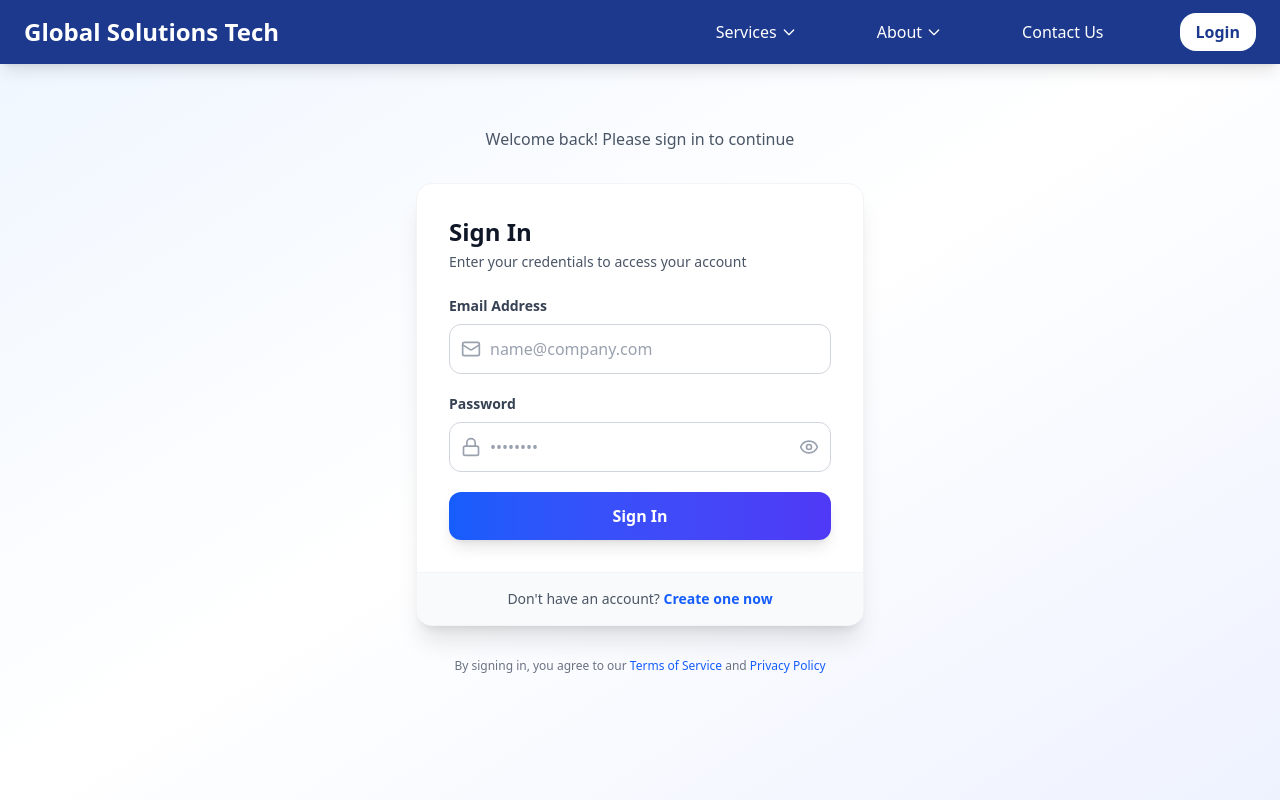
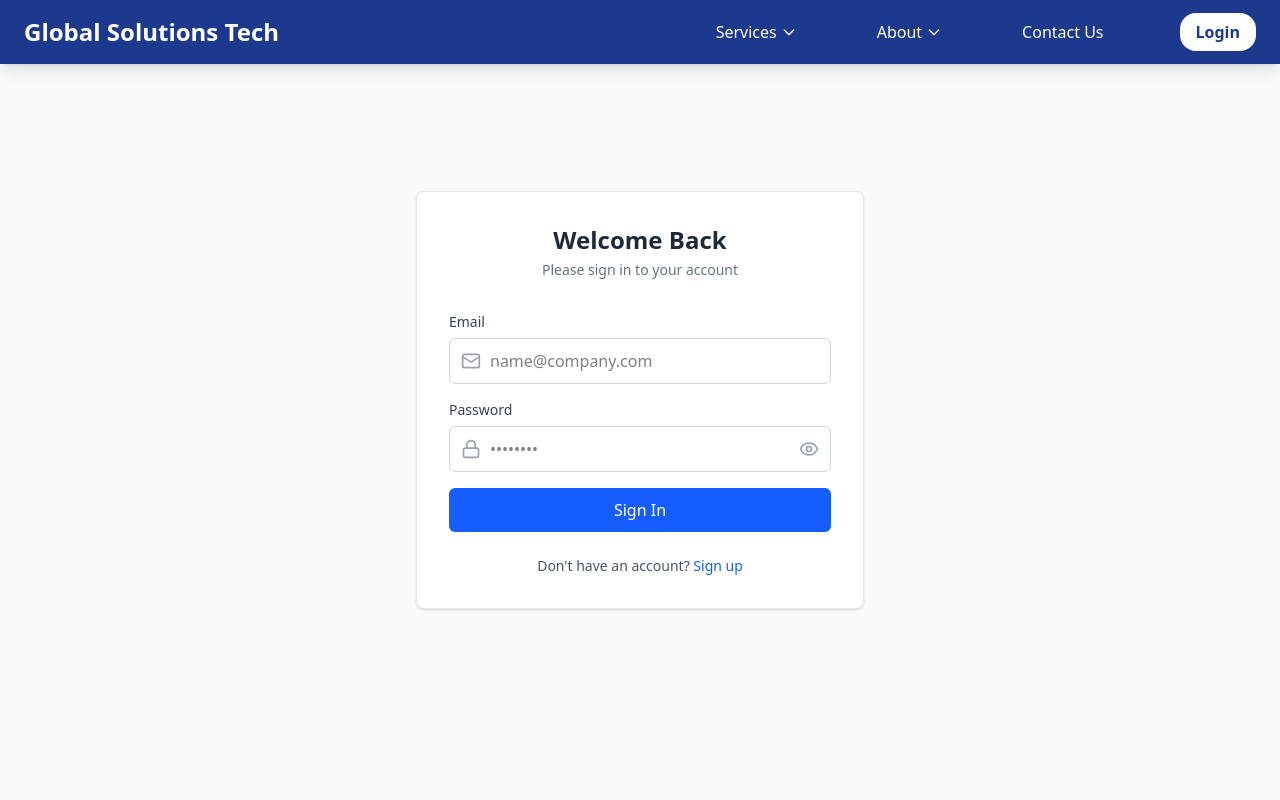
Before and after one commit to awadhesh8994/Global-Solutions-Tech, a React (Vite) app in the folder frontend/: page /login in a window 1280 px wide. Shown: the top 800 px of the page. Built offline with nearby package versions, Linux system fonts and the light colour scheme.

Commit message:
login page that redirects to the dashboard based on role

```diff
--- a/frontend/src/App.jsx
+++ b/frontend/src/App.jsx
@@ -26,7 +26,6 @@ import MobileApplications from "./pages/services/MobileApplications";
 // Dashboards
 import UserDashboard from "./dashboards/User/UserDashboard";
 import AdminDashboard from "./dashboards/Admin/AdminDashboard";
-import AdminUserDetail from "./dashboards/Admin/AdminUserDetail";
 
 // ProtectedRoute
 import ProtectedRoute from "./components/ProtectedRoute";
@@ -36,22 +35,106 @@ function App() {
     <>
       <Routes>
         {/* Public pages with Layout */}
-        <Route path="/" element={<Layout><LandingPage /></Layout>} />
-        <Route path="/contact-us" element={<Layout><ContactPage /></Layout>} />
-        <Route path="/login" element={<Layout><LoginPage /></Layout>} />
-        <Route path="/signup" element={<Layout><SignupPage /></Layout>} />
+        <Route
+          path="/"
+          element={
+            <Layout>
+              <LandingPage />
+            </Layout>
+          }
+        />
+        <Route
+          path="/contact-us"
+          element={
+            <Layout>
+              <ContactPage />
+            </Layout>
+          }
+        />
+        <Route
+          path="/login"
+          element={
+            <Layout>
+              <LoginPage />
+            </Layout>
+          }
+        />
+        <Route
+          path="/signup"
+          element={
+            <Layout>
+              <SignupPage />
+            </Layout>
+          }
+        />
 
         {/* About pages */}
-        <Route path="/about/overview" element={<Layout><Overview /></Layout>} />
-        <Route path="/about/why-us" element={<Layout><WhyUS /></Layout>} />
-        <Route path="/about/quality-policy" element={<Layout><QualityPolicy /></Layout>} />
-        <Route path="/about/how-can-we-help" element={<Layout><HowCanWeHelp /></Layout>} />
+        <Route
+          path="/about/overview"
+          element={
+            <Layout>
+              <Overview />
+            </Layout>
+          }
+        />
+        <Route
+          path="/about/why-us"
+          element={
+            <Layout>
+              <WhyUS />
+            </Layout>
+          }
+        />
+        <Route
+          path="/about/quality-policy"
+          element={
+            <Layout>
+              <QualityPolicy />
+            </Layout>
+          }
+        />
+        <Route
+          path="/about/how-can-we-help"
+          element={
+            <Layout>
+              <HowCanWeHelp />
+            </Layout>
+          }
+        />
 
         {/* Services pages */}
-        <Route path="/services/consulting" element={<Layout><Consulting /></Layout>} />
-        <Route path="/services/cloud-solution" element={<Layout><CloudSolution /></Layout>} />
-        <Route path="/services/software-engineering" element={<Layout><SoftwareEngineering /></Layout>} />
-        <Route path="/services/mobile-applications" element={<Layout><MobileApplications /></Layout>} />
+        <Route
+          path="/services/consulting"
+          element={
+            <Layout>
+              <Consulting />
+            </Layout>
+          }
+        />
+        <Route
+          path="/services/cloud-solution"
+          element={
+            <Layout>
+              <CloudSolution />
+            </Layout>
+          }
+        />
+        <Route
+          path="/services/software-engineering"
+          element={
+            <Layout>
+              <SoftwareEngineering />
+            </Layout>
+          }
+        />
+        <Route
+          path="/services/mobile-applications"
+          element={
+            <Layout>
+              <MobileApplications />
+            </Layout>
+          }
+        />
 
         {/* Dashboards - Protected */}
         <Route
@@ -62,19 +145,12 @@ function App() {
             </ProtectedRoute>
           }
         />
+
         <Route
           path="/admin/dashboard"
           element={
             <ProtectedRoute role="admin">
               <AdminDashboard />
-            </ProtectedRoute>
-          }
-        />
-        <Route
-          path="/admin/user/:id"
-          element={
-            <ProtectedRoute role="admin">
-              <AdminUserDetail />
             </ProtectedRoute>
           }
         />
--- a/frontend/src/api/axios.js
+++ b/frontend/src/api/axios.js
@@ -2,7 +2,7 @@ import axios from "axios";
 
 const api = axios.create({
   baseURL: import.meta.env.VITE_API_URL || "http://localhost:8080",
-  withCredentials: true,  // Cookie bhejne ke liye
+  withCredentials: true,
 });
 
 export default api;
--- a/frontend/src/components/ProtectedRoute.jsx
+++ b/frontend/src/components/ProtectedRoute.jsx
@@ -1,12 +1,30 @@
-import React from "react";
 import { Navigate } from "react-router-dom";
 
-export default function ProtectedRoute({ children, role }) {
-  const token = localStorage.getItem("token");
-  const user = JSON.parse(localStorage.getItem("user"));
+export default function ProtectedRoute({ role: requiredRole, children }) {
+  const token = localStorage.getItem("authToken");
+  const userRole = localStorage.getItem("userRole");
 
-  if (!token || !user) return <Navigate to="/login" />; // Not logged in
-  if (role && user.role !== role) return <Navigate to="/login" />; // Wrong role
+  // Not authenticated
+  if (!token) {
+    console.log("ProtectedRoute: no token -> redirect to /login");
+    return <Navigate to="/login" replace />;
+  }
+
+  console.log("ProtectedRoute: token present, userRole =", userRole, "requiredRole =", requiredRole);
+
+  // Map requiredRole to backend roles
+  if (requiredRole === "admin") {
+    // allow both string and number representations
+    if (userRole !== "SUPER_ADMIN" && userRole !== "ADMIN" && userRole !== "1" && userRole !== 1) {
+      return <Navigate to="/user/dashboard" replace />;
+    }
+  }
+
+  if (requiredRole === "user") {
+    if (userRole !== "USER" && userRole !== "2" && userRole !== 2) {
+      return <Navigate to="/admin/dashboard" replace />;
+    }
+  }
 
   return children;
 }
--- a/frontend/src/dashboards/Admin/AdminUserDetail.jsx
+++ /dev/null
@@ -1,107 +0,0 @@
-import { useEffect, useState } from "react";
-import { useParams, useNavigate } from "react-router-dom";
-import { getRequest, putRequest } from "../../api/api";
-
-export default function AdminUserDetail() {
-  const { id } = useParams();
-  const navigate = useNavigate();
-  const [user, setUser] = useState(null);
-  const [editMode, setEditMode] = useState(false);
-  const [formData, setFormData] = useState({ name: "", email: "" });
-
-  useEffect(() => {
-    loadUser();
-  }, [id]);
-
-  async function loadUser() {
-    try {
-      const res = { data: { id, name: "John Doe", email: "john@test.com" } };
-      setUser(res.data);
-      setFormData({ name: res.data.name, email: res.data.email });
-    } catch (err) {
-      console.log("Error loading user:", err);
-    }
-  }
-
-  async function handleSave() {
-    setUser({ ...user, ...formData });
-    setEditMode(false);
-    // await putRequest(`/admin/user/${id}`, formData);
-  }
-
-  if (!user) return <p className="p-6">Loading...</p>;
-
-  return (
-    <div className="p-8 bg-gray-100 min-h-screen mt-16">
-      <h1 className="text-3xl font-bold mb-6 text-gray-800">User Details</h1>
-
-      <div className="bg-white shadow-lg rounded-lg p-6 max-w-lg mx-auto space-y-4">
-        <p>
-          <strong>ID:</strong> {user.id}
-        </p>
-
-        <p>
-          <strong>Name:</strong>{" "}
-          {editMode ? (
-            <input
-              className="border px-3 py-2 rounded w-full focus:outline-none focus:ring-2 focus:ring-blue-500"
-              value={formData.name}
-              onChange={(e) =>
-                setFormData({ ...formData, name: e.target.value })
-              }
-            />
-          ) : (
-            user.name
-          )}
-        </p>
-
-        <p>
-          <strong>Email:</strong>{" "}
-          {editMode ? (
-            <input
-              className="border px-3 py-2 rounded w-full focus:outline-none focus:ring-2 focus:ring-blue-500"
-              value={formData.email}
-              onChange={(e) =>
-                setFormData({ ...formData, email: e.target.value })
-              }
-            />
-          ) : (
-            user.email
-          )}
-        </p>
-
-        <div className="flex space-x-3 mt-4">
-          {editMode ? (
-            <>
-              <button
-                className="bg-green-500 hover:bg-green-600 text-white px-4 py-2 rounded shadow"
-                onClick={handleSave}
-              >
-                Save
-              </button>
-              <button
-                className="bg-gray-300 hover:bg-gray-400 text-black px-4 py-2 rounded shadow"
-                onClick={() => setEditMode(false)}
-              >
-                Cancel
-              </button>
-            </>
-          ) : (
-            <button
-              className="bg-blue-500 hover:bg-blue-600 text-white px-4 py-2 rounded shadow"
-              onClick={() => setEditMode(true)}
-            >
-              Edit
-            </button>
-          )}
-          <button
-            className="bg-gray-200 hover:bg-gray-300 text-black px-4 py-2 rounded shadow"
-            onClick={() => navigate(-1)}
-          >
-            Back
-          </button>
-        </div>
-      </div>
-    </div>
-  );
-}
--- a/frontend/src/pages/LoginPage.jsx
+++ b/frontend/src/pages/LoginPage.jsx
@@ -12,7 +12,7 @@ function LoginPage() {
   const [errors, setErrors] = useState({});
   const [successMessage, setSuccessMessage] = useState("");
 
-  const baseUrl = "http://localhost:8080"; // Change this to your actual base URL
+  const baseUrl = "http://localhost:8080"; // adjust if backend is different
 
   const handleChange = (e) => {
     const { name, value, type, checked } = e.target;
@@ -20,203 +20,149 @@ function LoginPage() {
       ...prev,
       [name]: type === "checkbox" ? checked : value,
     }));
-
-    // Clear error when user starts typing
-    if (errors[name]) {
-      setErrors((prev) => ({ ...prev, [name]: "" }));
-    }
-    if (errors.general) {
-      setErrors((prev) => ({ ...prev, general: "" }));
-    }
-    if (successMessage) {
-      setSuccessMessage("");
-    }
+    if (errors[name] || errors.general)
+      setErrors((prev) => ({ ...prev, [name]: "", general: "" }));
+    if (successMessage) setSuccessMessage("");
   };
 
   const validateForm = () => {
     const newErrors = {};
-
-    if (!formData.email.trim()) {
-      newErrors.email = "Email is required";
-    } else if (!/\S+@\S+\.\S+/.test(formData.email)) {
-      newErrors.email = "Email is invalid";
-    }
-
-    if (!formData.password) {
-      newErrors.password = "Password is required";
-    }
-
+    if (!formData.email.trim()) newErrors.email = "Email is required";
+    if (!formData.password) newErrors.password = "Password is required";
     setErrors(newErrors);
     return Object.keys(newErrors).length === 0;
   };
 
   const handleSubmit = async (e) => {
     e.preventDefault();
-
-    if (validateForm()) {
+    if (!validateForm()) return;
     setLoading(true);
 
-      const loginData = {
+    try {
+      const resp = await fetch(`${baseUrl}/api/users/login`, {
+        method: "POST",
+        headers: { "Content-Type": "application/json" },
+        body: JSON.stringify({
           email: formData.email,
           password: formData.password,
-      };
-
-      try {
-        const response = await fetch(`${baseUrl}/api/users/login`, {
-          method: "POST",
-          headers: {
-            "Content-Type": "application/json",
-          },
-          body: JSON.stringify(loginData),
+        }),
       });
 
-        const data = await response.json();
+      const data = await resp.json();
+      console.log("LOGIN RESPONSE RAW:", resp, data);
 
-        if (!response.ok) {
-          throw new Error(data.message || "Login failed");
+      if (!resp.ok) throw new Error(data.message || "Login failed");
+
+      // IMPORTANT: unify keys here
+      const token = data.token || data.authToken || data.accessToken;
+      const role = data.role ?? data.userRole ?? data.roleName; // support few variations
+
+      console.log("Parsed token, role:", { token, role, fullData: data });
+
+      if (!token) {
+        console.warn(
+          "No token found in login response - check backend response keys"
+        );
       }
 
-        // Success - store token and user data
-        console.log("Login successful:", data);
-
-        // Store authentication token if provided
-        if (data.token) {
-          localStorage.setItem("authToken", data.token);
-        }
-
-        // Store user data
+      // Save into localStorage under consistent keys
+      if (token) localStorage.setItem("authToken", token);
+      if (role) localStorage.setItem("userRole", role);
       localStorage.setItem("userData", JSON.stringify(data));
 
-        // Store remember me preference
-        if (formData.remember) {
-          localStorage.setItem("rememberMe", "true");
+      console.log("LocalStorage after set:", {
+        authToken: localStorage.getItem("authToken"),
+        userRole: localStorage.getItem("userRole"),
+        userData: JSON.parse(localStorage.getItem("userData") || "null"),
+      });
+
+      setSuccessMessage("Login successful — redirecting...");
+
+      // Redirect immediately (window.location is safest for forcing route change)
+      // Redirect based on role
+      if (role === "SUPER_ADMIN") {
+        window.location.href = "/admin/dashboard";
+      } else if (role === "USER") {
+        window.location.href = "/user/dashboard";
+      } else {
+        // fallback
+        window.location.href = "/user/dashboard";
       }
-
-        setSuccessMessage(
-          `Welcome back! Redirecting to ${
-            data.role?.name || "USER"
-          } dashboard...`
-        );
-
-        // Redirect based on role
-        setTimeout(() => {
-          const role = data.role?.name;
-          switch (role) {
-            case "SUPER_ADMIN":
-              window.location.href = "/super-admin/dashboard";
-              break;
-            case "USER":
-              window.location.href = "/dashboard";
-              break;
-            default:
-              window.location.href = "/dashboard";
-          }
-        }, 1500);
-      } catch (error) {
-        console.error("Login error:", error);
-        setErrors({
-          general:
-            error.message || "Invalid email or password. Please try again.",
-        });
+    } catch (err) {
+      console.error("Login error:", err);
+      setErrors({ general: err.message || "Invalid credentials" });
     } finally {
       setLoading(false);
-      }
     }
   };
 
   return (
-    <div className="min-h-screen bg-gradient-to-br from-blue-50 via-white to-indigo-50 flex items-center justify-center p-4">
+    <div className="min-h-screen bg-gray-50 flex items-center justify-center p-4">
       <div className="w-full max-w-md">
-        {/* Logo and Brand */}
+        <div className="bg-white rounded-lg shadow-sm border border-gray-200 p-8">
           <div className="text-center mb-8">
-          <p className="text-gray-600">
-            Welcome back! Please sign in to continue
+            <h2 className="text-2xl font-semibold text-gray-800 mb-1">
+              Welcome Back
+            </h2>
+            <p className="text-sm text-gray-500">
+              Please sign in to your account
             </p>
           </div>
 
-        {/* Login Card */}
-        <div className="bg-white rounded-2xl shadow-xl border border-gray-100 overflow-hidden">
-          <div className="p-8">
-            {/* Form Header */}
-            <div className="mb-6">
-              <h2 className="text-2xl font-bold text-gray-900 mb-1">Sign In</h2>
-              <p className="text-sm text-gray-600">
-                Enter your credentials to access your account
-              </p>
+          {successMessage && (
+            <div className="mb-4 p-3 bg-green-50 border border-green-200 text-green-700 rounded-md text-sm">
+              {successMessage}
             </div>
-
-            {/* Success Message */}
-            {successMessage && (
-              <div className="mb-4 p-4 bg-green-50 border border-green-200 rounded-xl">
-                <p className="text-sm text-green-800">{successMessage}</p>
+          )}
+          {errors.general && (
+            <div className="mb-4 p-3 bg-red-50 border border-red-200 text-red-700 rounded-md text-sm">
+              {errors.general}
             </div>
           )}
 
-            {/* Error Message */}
-            {errors.general && (
-              <div className="mb-4 p-4 bg-red-50 border border-red-200 rounded-xl">
-                <p className="text-sm text-red-800">{errors.general}</p>
-              </div>
-            )}
-
-            {/* Login Form */}
-            <div className="space-y-5">
-              {/* Email Field */}
+          <div className="space-y-4">
             <div>
-                <label
-                  htmlFor="email"
-                  className="block text-sm font-semibold text-gray-700 mb-2"
-                >
-                  Email Address
+              <label className="block text-sm font-medium text-gray-700 mb-1.5">
+                Email
               </label>
               <div className="relative">
-                  <div className="absolute inset-y-0 left-0 pl-3 flex items-center pointer-events-none">
-                    <Mail className="h-5 w-5 text-gray-400" />
-                  </div>
+                <Mail className="absolute left-3 top-1/2 -translate-y-1/2 h-5 w-5 text-gray-400" />
                 <input
-                    type="email"
                   name="email"
-                    id="email"
                   value={formData.email}
                   onChange={handleChange}
+                  type="email"
                   placeholder="name@company.com"
-                    className={`w-full pl-10 pr-4 py-3 border ${
-                      errors.email ? "border-red-500" : "border-gray-300"
-                    } rounded-xl text-gray-900 placeholder-gray-400 focus:outline-none focus:ring-2 focus:ring-blue-500 focus:border-transparent transition duration-200`}
+                  className={`w-full pl-10 pr-4 py-2.5 border ${
+                    errors.email ? "border-red-300" : "border-gray-300"
+                  } rounded-md focus:outline-none focus:ring-2 focus:ring-blue-500 focus:border-transparent`}
                 />
               </div>
               {errors.email && (
-                  <p className="mt-1 text-sm text-red-500">{errors.email}</p>
+                <p className="text-red-500 text-xs mt-1">{errors.email}</p>
               )}
             </div>
 
-              {/* Password Field */}
             <div>
-                <label
-                  htmlFor="password"
-                  className="block text-sm font-semibold text-gray-700 mb-2"
-                >
+              <label className="block text-sm font-medium text-gray-700 mb-1.5">
                 Password
               </label>
               <div className="relative">
-                  <div className="absolute inset-y-0 left-0 pl-3 flex items-center pointer-events-none">
-                    <Lock className="h-5 w-5 text-gray-400" />
-                  </div>
+                <Lock className="absolute left-3 top-1/2 -translate-y-1/2 h-5 w-5 text-gray-400" />
                 <input
-                    type={showPassword ? "text" : "password"}
                   name="password"
-                    id="password"
                   value={formData.password}
                   onChange={handleChange}
+                  type={showPassword ? "text" : "password"}
                   placeholder="••••••••"
-                    className={`w-full pl-10 pr-12 py-3 border ${
-                      errors.password ? "border-red-500" : "border-gray-300"
-                    } rounded-xl text-gray-900 placeholder-gray-400 focus:outline-none focus:ring-2 focus:ring-blue-500 focus:border-transparent transition duration-200`}
+                  className={`w-full pl-10 pr-12 py-2.5 border ${
+                    errors.password ? "border-red-300" : "border-gray-300"
+                  } rounded-md focus:outline-none focus:ring-2 focus:ring-blue-500 focus:border-transparent`}
                 />
                 <button
                   type="button"
                   onClick={() => setShowPassword(!showPassword)}
-                    className="absolute inset-y-0 right-0 pr-3 flex items-center text-gray-400 hover:text-gray-600 transition"
+                  className="absolute right-3 top-1/2 -translate-y-1/2 text-gray-400 hover:text-gray-600"
                 >
                   {showPassword ? (
                     <EyeOff className="h-5 w-5" />
@@ -226,51 +172,30 @@ function LoginPage() {
                 </button>
               </div>
               {errors.password && (
-                  <p className="mt-1 text-sm text-red-500">{errors.password}</p>
+                <p className="text-red-500 text-xs mt-1">{errors.password}</p>
               )}
             </div>
 
-              {/* Submit Button */}
             <button
               onClick={handleSubmit}
               disabled={loading}
-                className={`w-full bg-gradient-to-r from-blue-600 to-indigo-600 hover:from-blue-700 hover:to-indigo-700 text-white font-semibold py-3 px-4 rounded-xl shadow-lg hover:shadow-xl transform hover:-translate-y-0.5 transition duration-200 focus:outline-none focus:ring-2 focus:ring-blue-500 focus:ring-offset-2 ${
-                  loading
-                    ? "opacity-50 cursor-not-allowed hover:transform-none"
-                    : ""
-                }`}
+              className="w-full bg-blue-600 hover:bg-blue-700 disabled:bg-blue-400 text-white font-medium py-2.5 rounded-md transition-colors duration-200"
             >
               {loading ? "Signing In..." : "Sign In"}
             </button>
           </div>
-          </div>
 
-          {/* Sign Up Link */}
-          <div className="px-8 py-4 bg-gray-50 border-t border-gray-100 text-center">
+          <div className="mt-6 text-center">
             <p className="text-sm text-gray-600">
               Don't have an account?{" "}
               <a
                 href="/signup"
-                className="font-semibold text-blue-600 hover:text-blue-700 transition"
+                className="text-blue-600 hover:text-blue-700 font-medium"
               >
-                Create one now
+                Sign up
               </a>
             </p>
           </div>
-        </div>
-
-        {/* Footer */}
-        <div className="mt-8 text-center">
-          <p className="text-xs text-gray-500">
-            By signing in, you agree to our{" "}
-            <a href="/terms" className="text-blue-600 hover:underline">
-              Terms of Service
-            </a>{" "}
-            and{" "}
-            <a href="/privacy" className="text-blue-600 hover:underline">
-              Privacy Policy
-            </a>
-          </p>
         </div>
       </div>
     </div>
```
Lines whose indentation alone changed are shown as unchanged.
